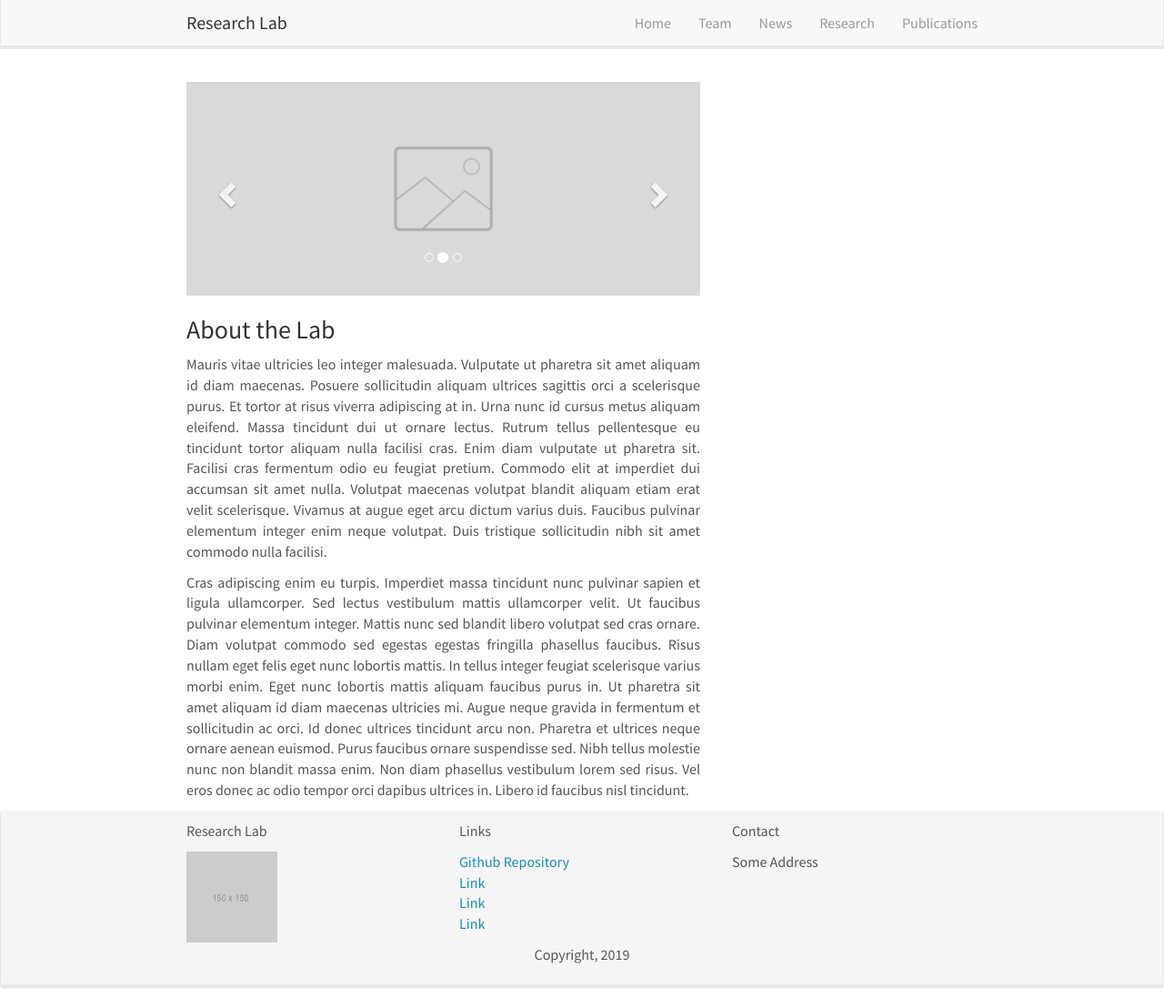
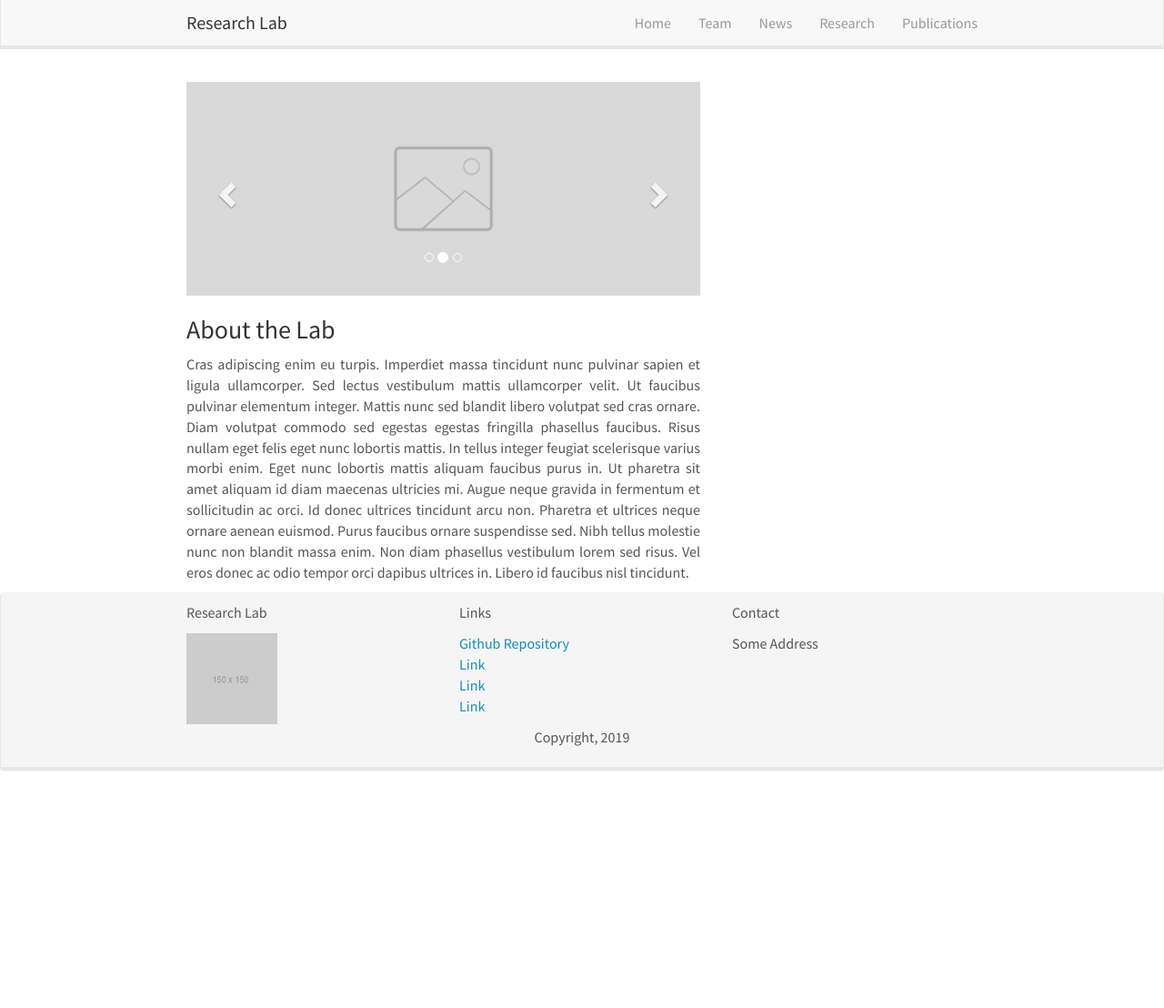
Before and after one commit to bbb-scba/bbb-scba.github.io, a Jekyll site: the page built from _pages/home.md, in a window 1280 px wide and 1108 px high. Shown: the whole window at 91% size. Built offline with Jekyll 4.4.1, drawn with Linux system fonts in a browser that asks for light colours; nearby versions of some CDN libraries; comment, search, counter and statistics services are not loaded.

Commit message:
Update home.md

```diff
--- a/_pages/home.md
+++ b/_pages/home.md
@@ -8,6 +8,6 @@ permalink: /
 
 ### About the Lab
 
-Mauris vitae ultricies leo integer malesuada. Vulputate ut pharetra sit amet aliquam id diam maecenas. Posuere sollicitudin aliquam ultrices sagittis orci a scelerisque purus. Et tortor at risus viverra adipiscing at in. Urna nunc id cursus metus aliquam eleifend. Massa tincidunt dui ut ornare lectus. Rutrum tellus pellentesque eu tincidunt tortor aliquam nulla facilisi cras. Enim diam vulputate ut pharetra sit. Facilisi cras fermentum odio eu feugiat pretium. Commodo elit at imperdiet dui accumsan sit amet nulla. Volutpat maecenas volutpat blandit aliquam etiam erat velit scelerisque. Vivamus at augue eget arcu dictum varius duis. Faucibus pulvinar elementum integer enim neque volutpat. Duis tristique sollicitudin nibh sit amet commodo nulla facilisi.
+
 
 Cras adipiscing enim eu turpis. Imperdiet massa tincidunt nunc pulvinar sapien et ligula ullamcorper. Sed lectus vestibulum mattis ullamcorper velit. Ut faucibus pulvinar elementum integer. Mattis nunc sed blandit libero volutpat sed cras ornare. Diam volutpat commodo sed egestas egestas fringilla phasellus faucibus. Risus nullam eget felis eget nunc lobortis mattis. In tellus integer feugiat scelerisque varius morbi enim. Eget nunc lobortis mattis aliquam faucibus purus in. Ut pharetra sit amet aliquam id diam maecenas ultricies mi. Augue neque gravida in fermentum et sollicitudin ac orci. Id donec ultrices tincidunt arcu non. Pharetra et ultrices neque ornare aenean euismod. Purus faucibus ornare suspendisse sed. Nibh tellus molestie nunc non blandit massa enim. Non diam phasellus vestibulum lorem sed risus. Vel eros donec ac odio tempor orci dapibus ultrices in. Libero id faucibus nisl tincidunt.
```
